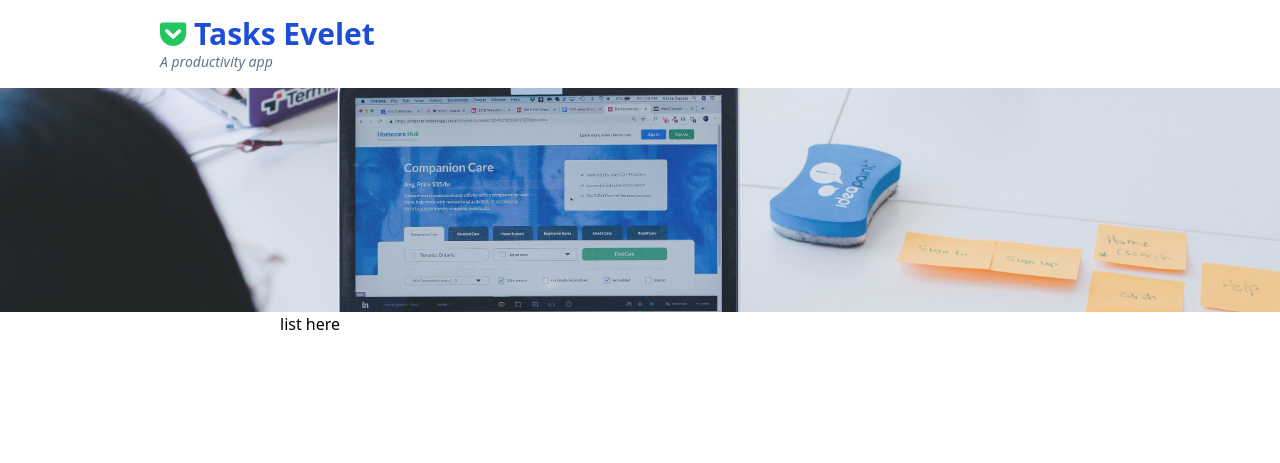
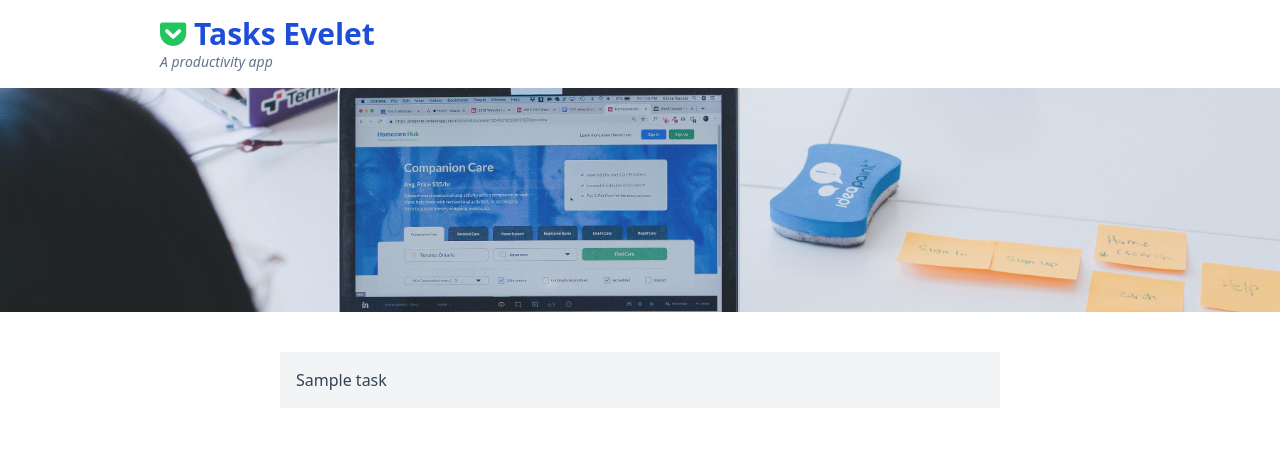
Before and after one commit to kitindi/django-tasks, a Django app: template tasks/templates/index.html in a window 1280 px wide. Shown: the top 463 px of the page. Run offline with Django 3.2, Linux system fonts and the light colour scheme; the template is opened without the code that fills it: most values are stand-ins (such as "Sample title", 1, 10 or a date in 2020); some libraries are stand-ins or nearby versions.

Commit message:
added the task from

```diff
--- a/tasks/templates/index.html
+++ b/tasks/templates/index.html
@@ -1,6 +1,16 @@
 {% extends 'main.html' %} {% block content %}
 <div class="container">
-  <div class="max-w-[720px] mx-auto">list here</div>
+  <div class="max-w-[720px] mx-auto py-10">
+    <ul>
+      {% for task in tasks %}
+
+      <div class="p-4 bg-gray-100 block w-full mb-4">
+        <p class="text-md text-slate-700">{{task}}</p>
+      </div>
+
+      {% endfor %}
+    </ul>
+  </div>
 </div>
 
 {% endblock %}
--- a/tasks/templates/main.html
+++ b/tasks/templates/main.html
@@ -12,7 +12,7 @@
   </head>
   <body>
     <div class="max-w-[960px] mx-auto py-4 flex justify-between">
-      <a href="{% url 'index' %}">
+      <a href="{% url 'tasks:index' %}">
         <h1 class="text-3xl text-blue-700 font-semibold">
           <span> <i class="fa-brands fa-get-pocket text-green-500"></i></span>
           Tasks Evelet
@@ -21,9 +21,9 @@
       </a>
 
       <a
-        href="{% url 'add' %}"
+        href="{% url 'tasks:add' %}"
         class="{% if request.path != '/' %} hidden {% endif %}rounded px-8 py-3 bg-green-500 text-white text-sm h-fit font-semibold tracking-wide hover:bg-green-400">
-        Create Task
+        Create Newt Task
       </a>
     </div>
     <header
--- a/tasks/urls.py
+++ b/tasks/urls.py
@@ -1,6 +1,8 @@
 from django.urls import path
 from . import views
 
+
+app_name = 'tasks'
 
 urlpatterns = [
     path('', views.index, name='index'),
```
Also changed, not shown: tasks/templates/add.html (+6 -2 lines), tasks/views.py (+12 -2 lines).
